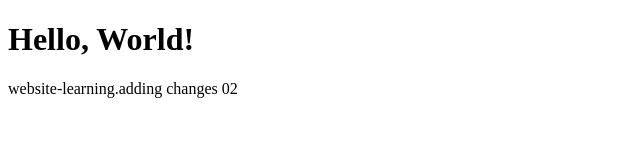
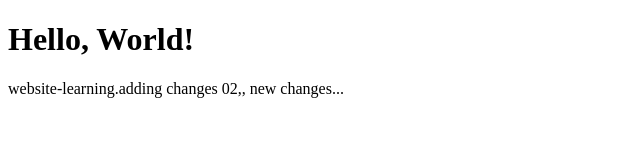
Before and after one commit to mohit13100/CI-CD-pipe, a plain HTML site: page index.html in a window 1280 px wide. Shown: the whole page, without its empty margins (0-640 px from the left). Drawn offline with Linux system fonts and the light colour scheme.

Commit message:
Update index.html

```diff
--- a/index.html
+++ b/index.html
@@ -7,6 +7,6 @@
 </head>
 <body>
     <h1>Hello, World!</h1>
-    <p>website-learning.adding changes 02</p>
+    <p>website-learning.adding changes 02,, new changes...</p>
 </body>
 </html>
```
